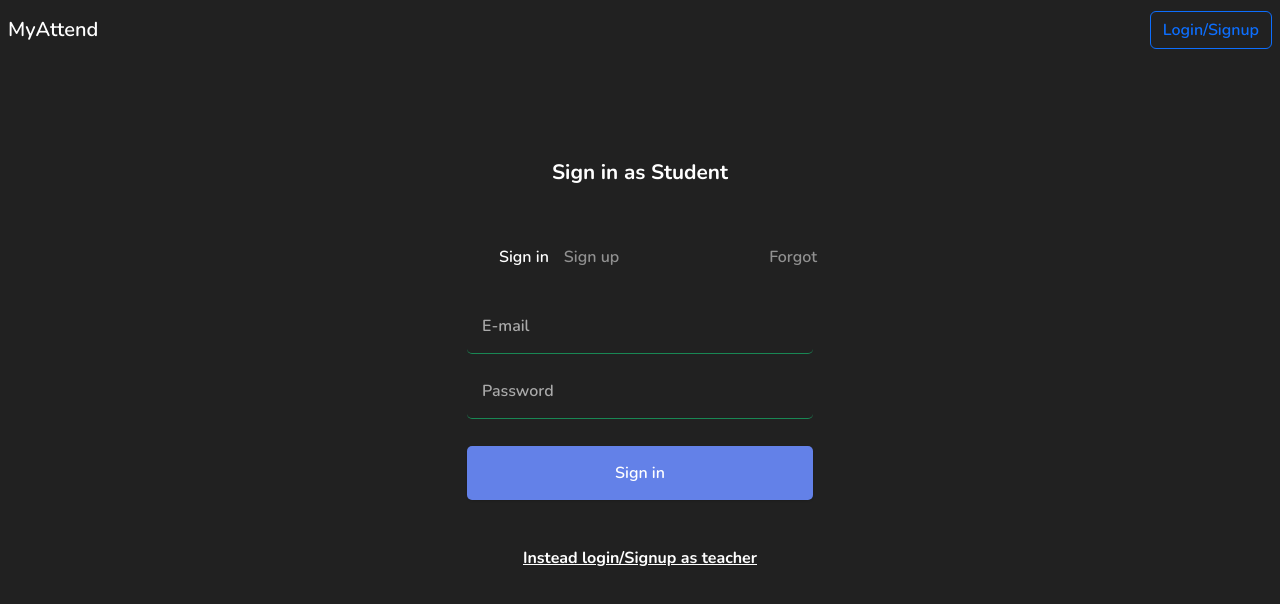
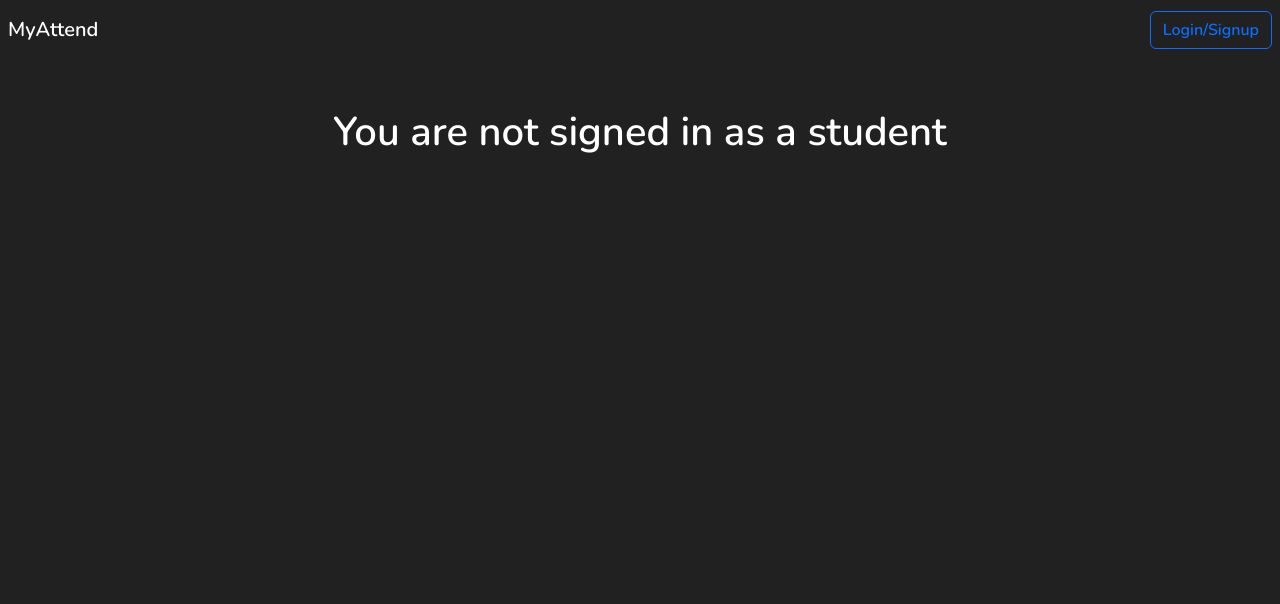
Before and after one commit to vishnup2002/myattendfrontend, a React (Create React App) app: page /student/join in a window 1280 px wide. Before the commit this address led to /login-signup-student. Shown: the top 604 px of the page. Built offline with nearby package versions, Linux system fonts and the light colour scheme; no server answers.

Commit message:
modify join-classroom

```diff
--- a/src/Components/JoinClassroom.js
+++ b/src/Components/JoinClassroom.js
@@ -1,18 +1,17 @@
 import React, { useEffect, useState } from "react";
 import { useSelector } from "react-redux";
-import { useNavigate, useSearchParams } from "react-router-dom";
+import { useSearchParams } from "react-router-dom";
 import { joinClassroomURL } from "../Utils/constants";
 import { options } from "../Utils/req";
 
 function JoinClassroom(props) {
   const [status, setStatus] = useState("Joining...");
   const auth = useSelector((state) => state.auth);
-  const navigate = useNavigate();
   const searchParams = useSearchParams()[0];
   const classid = searchParams.get("classid");
   useEffect(() => {
-    if (!auth.isLoggedIn && auth.user !== "student") {
-      navigate("/login-signup-student");
+    if (!auth.isLoggedIn || auth.user !== "student") {
+      setStatus("You are not signed in as a student");
     }
 
     const joinClass = async () => {
@@ -22,7 +21,7 @@ function JoinClassroom(props) {
     };
 
     joinClass();
-  }, [auth, navigate, classid]);
+  }, [auth, classid]);
   return (
     <div>
       <h1 style={{ textAlign: "center" }} className="mt-5">
```
